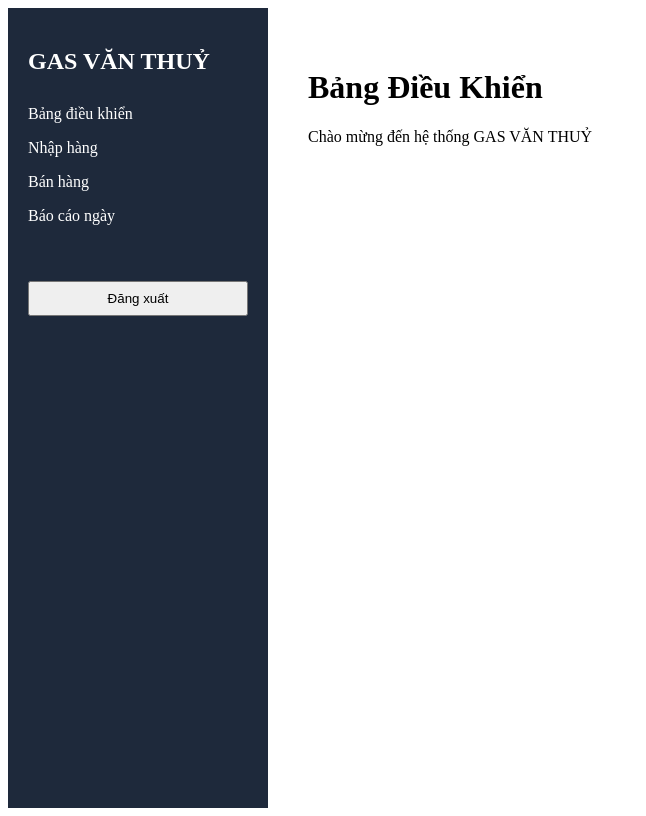
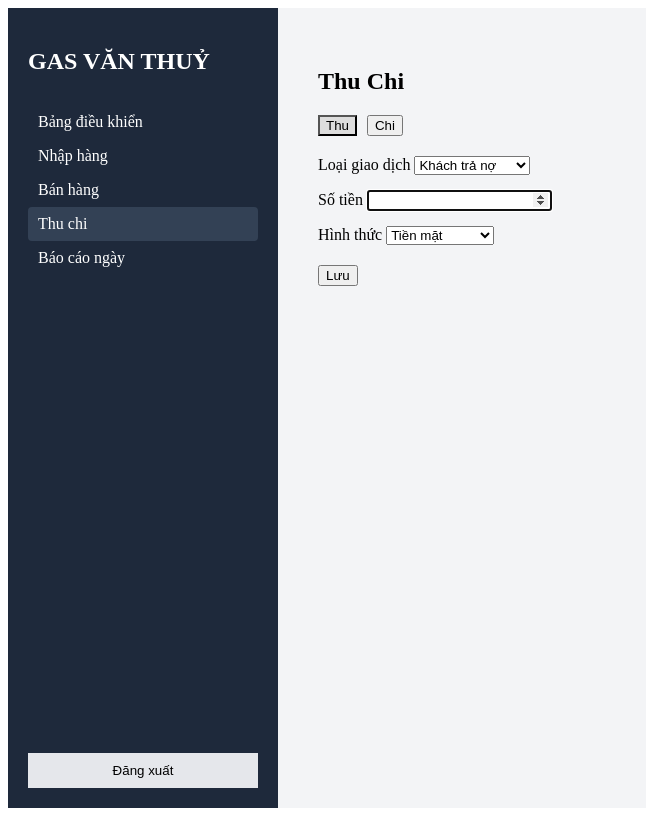
Before and after one commit to anhvan3sp/ctvt-web, a React (Vite) app: page /thu-chi in a window 1280 px wide. Before the commit this address led to /. Shown: the whole page, without its empty margins (0-646 px from the left). Built offline with nearby package versions, Linux system fonts and the light colour scheme; sample sign-in values are in the browser's storage.

Commit message:
remove so_du_luy_ke from model

```diff
--- a/src/App.jsx
+++ b/src/App.jsx
@@ -5,6 +5,7 @@ import Dashboard from "./pages/Dashboard"
 import Purchase from "./pages/Purchase"
 import Sale from "./pages/Sale"
 import ReportDay from "./pages/ReportDay"
+import ThuChi from "./pages/ThuChi"
 
 function App() {
 
@@ -45,6 +46,14 @@ function App() {
         }
       />
 
+      {/* Thu Chi */}
+      <Route
+        path="/thu-chi"
+        element={
+          token ? <ThuChi /> : <Navigate to="/login" />
+        }
+      />
+
       {/* Báo cáo ngày */}
       <Route
         path="/report-day"
--- a/src/components/Layout.jsx
+++ b/src/components/Layout.jsx
@@ -1,6 +1,8 @@
-import { Link } from "react-router-dom"
+import { Link, useLocation } from "react-router-dom"
 
 function Layout({ children }) {
+
+  const location = useLocation()
 
   const handleLogout = () => {
     localStorage.removeItem("access_token")
@@ -10,54 +12,71 @@ function Layout({ children }) {
     window.location.href = "/login"
   }
 
+  const menuStyle = (path) => ({
+    color: "white",
+    textDecoration: "none",
+    display: "block",
+    padding: "8px 10px",
+    borderRadius: "4px",
+    background: location.pathname === path ? "#334155" : "transparent"
+  })
+
   return (
     <div style={{ display: "flex", minHeight: "100vh" }}>
 
       {/* Sidebar */}
-      <div style={{
-        width: "220px",
-        background: "#1e293b",
-        color: "white",
-        padding: "20px"
-      }}>
+      <div
+        style={{
+          width: "230px",
+          background: "#1e293b",
+          color: "white",
+          padding: "20px",
+          display: "flex",
+          flexDirection: "column",
+          justifyContent: "space-between"
+        }}
+      >
 
-        <h2>GAS VĂN THUỶ</h2>
+        <div>
 
-        <div style={{ marginTop: "30px" }}>
+          <h2 style={{ marginBottom: "30px" }}>
+            GAS VĂN THUỶ
+          </h2>
 
-          <p>
-            <Link to="/" style={{ color: "white", textDecoration: "none" }}>
+          <div>
+
+            <Link to="/" style={menuStyle("/")}>
               Bảng điều khiển
             </Link>
-          </p>
 
-          <p>
-            <Link to="/purchase" style={{ color: "white", textDecoration: "none" }}>
+            <Link to="/purchase" style={menuStyle("/purchase")}>
               Nhập hàng
             </Link>
-          </p>
 
-          <p>
-            <Link to="/sale" style={{ color: "white", textDecoration: "none" }}>
+            <Link to="/sale" style={menuStyle("/sale")}>
               Bán hàng
             </Link>
-          </p>
 
-          {/* 🔥 Báo cáo ngày */}
-          <p>
-            <Link to="/report-day" style={{ color: "white", textDecoration: "none" }}>
+            <Link to="/thu-chi" style={menuStyle("/thu-chi")}>
+              Thu chi
+            </Link>
+
+            <Link to="/report-day" style={menuStyle("/report-day")}>
               Báo cáo ngày
             </Link>
-          </p>
+
+          </div>
 
         </div>
 
         <button
           onClick={handleLogout}
           style={{
-            marginTop: "40px",
-            padding: "8px",
-            width: "100%"
+            padding: "10px",
+            width: "100%",
+            border: "none",
+            background: "#e5e7eb",
+            cursor: "pointer"
           }}
         >
           Đăng xuất
@@ -66,7 +85,13 @@ function Layout({ children }) {
       </div>
 
       {/* Nội dung */}
-      <div style={{ flex: 1, padding: "40px" }}>
+      <div
+        style={{
+          flex: 1,
+          padding: "40px",
+          background: "#f3f4f6"
+        }}
+      >
         {children}
       </div>
 
--- a/src/pages/Dashboard.jsx
+++ b/src/pages/Dashboard.jsx
@@ -1,10 +1,103 @@
+import { useEffect, useState } from "react"
+import axios from "axios"
 import Layout from "../components/Layout"
 
 function Dashboard() {
+
+  const token = localStorage.getItem("access_token")
+
+  const headers = {
+    Authorization: `Bearer ${token}`
+  }
+
+  const [data,setData] = useState(null)
+
+  useEffect(() => {
+
+    const loadDashboard = async () => {
+
+      try {
+
+        const res = await axios.get(
+          "https://ctvt-core-api.onrender.com/dashboard",
+          { headers }
+        )
+
+        setData(res.data)
+
+      } catch (err) {
+
+        console.log(err)
+
+      }
+    }
+
+    loadDashboard()
+
+  }, [])
+
+  if(!data){
+    return (
+      <Layout>
+        <h2>Đang tải...</h2>
+      </Layout>
+    )
+  }
+
   return (
     <Layout>
+
       <h1>Bảng Điều Khiển</h1>
+
       <p>Chào mừng đến hệ thống GAS VĂN THUỶ</p>
+
+      <br/>
+
+      {/* ============================= */}
+      {/* ADMIN → QUỸ CÔNG TY */}
+      {/* ============================= */}
+
+      {data.loai === "cong_ty" && (
+
+        <>
+          <h3>Quỹ công ty</h3>
+
+          <p>Tiền mặt: {data.tien_mat.toLocaleString()} đ</p>
+
+          <p>Tiền ngân hàng: {data.tien_ngan_hang.toLocaleString()} đ</p>
+
+          <p><b>Tổng quỹ: {data.tong_quy.toLocaleString()} đ</b></p>
+        </>
+      )}
+
+      {/* ============================= */}
+      {/* NHÂN VIÊN */}
+      {/* ============================= */}
+
+      {data.loai === "nhan_vien" && (
+
+        <h3>Quỹ của bạn: {data.so_du.toLocaleString()} đ</h3>
+
+      )}
+
+      <br/>
+
+      <div style={{
+        border:"1px solid #ccc",
+        padding:"20px",
+        width:"300px"
+      }}>
+
+        <h3>Hôm nay</h3>
+
+        <p>Bán: ... bình</p>
+
+        <p>Thu: {data.thu_hom_nay.toLocaleString()} đ</p>
+
+        <p>Chi: {data.chi_hom_nay.toLocaleString()} đ</p>
+
+      </div>
+
     </Layout>
   )
 }
--- /dev/null
+++ b/src/pages/ThuChi.jsx
@@ -0,0 +1,186 @@
+import { useState, useRef, useEffect } from "react"
+import axios from "axios"
+import Layout from "../components/Layout"
+
+function ThuChi() {
+
+  const token = localStorage.getItem("access_token")
+
+  const headers = {
+    Authorization: `Bearer ${token}`
+  }
+
+  const inputTienRef = useRef(null)
+
+  const [loai, setLoai] = useState("thu")
+
+  const [soTien, setSoTien] = useState("")
+  const [hinhThuc, setHinhThuc] = useState("tien_mat")
+  const [loaiGiaoDich, setLoaiGiaoDich] = useState("khach_tra_no")
+
+  const thuOptions = [
+    { value: "khach_tra_no", label: "Khách trả nợ" },
+    { value: "khach_dat_hang", label: "Khách đặt hàng" },
+    { value: "cho_hang_thue", label: "Chở hàng thuê" },
+    { value: "thu_khac", label: "Thu khác" }
+  ]
+
+  const chiOptions = [
+    { value: "do_dau", label: "Đổ dầu" },
+    { value: "sua_xe", label: "Sửa xe" },
+    { value: "dang_kiem", label: "Đăng kiểm" },
+    { value: "tien_doi", label: "Tiền đò" },
+    { value: "chi_khac", label: "Chi khác" }
+  ]
+
+  useEffect(() => {
+    inputTienRef.current?.focus()
+  }, [])
+
+  const handleLoai = (type) => {
+
+    setLoai(type)
+
+    if (type === "thu") {
+      setLoaiGiaoDich("khach_tra_no")
+    }
+
+    if (type === "chi") {
+      setLoaiGiaoDich("do_dau")
+    }
+  }
+
+  const handleSubmit = async () => {
+
+    if (!soTien) {
+      alert("Chưa nhập số tiền")
+      return
+    }
+
+    try {
+
+      const res = await axios.post(
+        "https://ctvt-core-api.onrender.com/thu-chi-nv/create",
+        {
+          loai: loai,
+          loai_giao_dich: loaiGiaoDich,
+          so_tien: Number(soTien),
+          hinh_thuc: hinhThuc
+        },
+        { headers }
+      )
+
+      alert(res.data.message)
+
+      setSoTien("")
+
+      inputTienRef.current?.focus()
+
+    } catch (err) {
+
+      const msg =
+        err.response?.data?.detail ||
+        err.response?.data?.message ||
+        "Lỗi hệ thống"
+
+      alert(msg)
+
+    }
+
+  }
+
+  const handleKeyDown = (e) => {
+    if (e.key === "Enter") {
+      handleSubmit()
+    }
+  }
+
+  const options = loai === "thu" ? thuOptions : chiOptions
+
+  return (
+
+    <Layout>
+
+      <h2>Thu Chi</h2>
+
+      <div style={{ marginBottom: "20px" }}>
+
+        <button
+          onClick={() => handleLoai("thu")}
+          style={{ background: loai === "thu" ? "#ddd" : "" }}
+        >
+          Thu
+        </button>
+
+        <button
+          onClick={() => handleLoai("chi")}
+          style={{
+            marginLeft: "10px",
+            background: loai === "chi" ? "#ddd" : ""
+          }}
+        >
+          Chi
+        </button>
+
+      </div>
+
+      <div style={{ marginBottom: "15px" }}>
+
+        <label>Loại giao dịch </label>
+
+        <select
+          value={loaiGiaoDich}
+          onChange={(e) => setLoaiGiaoDich(e.target.value)}
+        >
+
+          {options.map((o) => (
+            <option key={o.value} value={o.value}>
+              {o.label}
+            </option>
+          ))}
+
+        </select>
+
+      </div>
+
+      <div style={{ marginBottom: "15px" }}>
+
+        <label>Số tiền </label>
+
+        <input
+          ref={inputTienRef}
+          value={soTien}
+          onChange={(e) => setSoTien(e.target.value)}
+          onKeyDown={handleKeyDown}
+          type="number"
+        />
+
+      </div>
+
+      <div style={{ marginBottom: "20px" }}>
+
+        <label>Hình thức </label>
+
+        <select
+          value={hinhThuc}
+          onChange={(e) => setHinhThuc(e.target.value)}
+        >
+
+          <option value="tien_mat">Tiền mặt</option>
+          <option value="chuyen_khoan">Chuyển khoản</option>
+
+        </select>
+
+      </div>
+
+      <button onClick={handleSubmit}>
+        Lưu
+      </button>
+
+    </Layout>
+
+  )
+
+}
+
+export default ThuChi
```
